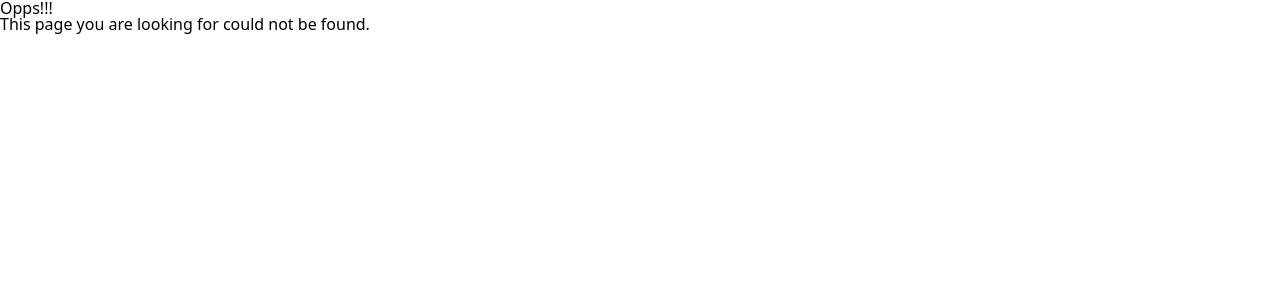
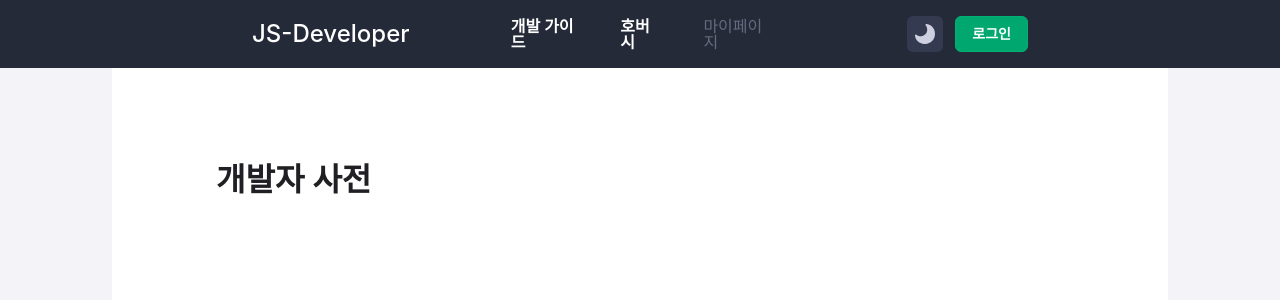
Before and after one commit to Jaesang98/JS-Developer, a React (Vite) app: page /Devx in a window 1280 px wide. Shown: the top 300 px of the page. Built offline with nearby package versions, Linux system fonts and the light colour scheme; a web font is replaced by a local one.

Commit message:
chore(jsnam) : 개발자사전 시작

```diff
--- /dev/null
+++ b/src/assets/styles/pages/devx.module.scss
@@ -0,0 +1,26 @@
+@use '/src/assets/styles/abstracts/mixins' as *;
+@use '/src/assets/styles/abstracts/variables' as *;
+@use '/src/assets/styles/abstracts/function' as *;
+
+/*개발자사전*/
+.devx-contentWrap {
+    display: flex;
+    flex-direction: column;
+    align-items: center;
+    width: 100%;
+    height: 100%;
+}
+
+.devx-content {
+    width: 1056px;
+    height: 1440px;
+    display: flex;
+    flex-direction: column;
+    background-color: color(main, white);
+    padding: 96px 104px 171px 104px;
+}
+
+.devx-title {
+    @include font-style(T2);
+    color: color(light, black);
+}
--- /dev/null
+++ b/src/pages/devx/index.tsx
@@ -0,0 +1,16 @@
+import MainLayout from '@/components/MainLayout';
+import styles from '@/assets/styles/pages/devx.module.scss';
+
+function Devx() {
+    return (
+        <MainLayout>
+            <div className={styles['devx-contentWrap']}>
+                <div className={styles['devx-content']}>
+                    <div className={styles['devx-title']}>개발자 사전</div>
+                </div>
+            </div>
+        </MainLayout>
+    );
+}
+
+export default Devx;
--- a/src/routes/index.tsx
+++ b/src/routes/index.tsx
@@ -1,5 +1,6 @@
 import { Routes, Route, Navigate } from 'react-router-dom';
 import Home from '@/pages/home';
+import Devx from '@/pages/devx';
 import Error from '@/pages/error';
 
 const Router = () => {
@@ -8,6 +9,7 @@ const Router = () => {
             <Routes>
                 <Route path="/" element={<Navigate to="/Home" />} />
                 <Route path="/Home" element={<Home />} />
+                <Route path="/Devx" element={<Devx />} />
                 <Route path="*" element={<Error />} />
             </Routes>
         </>
```
